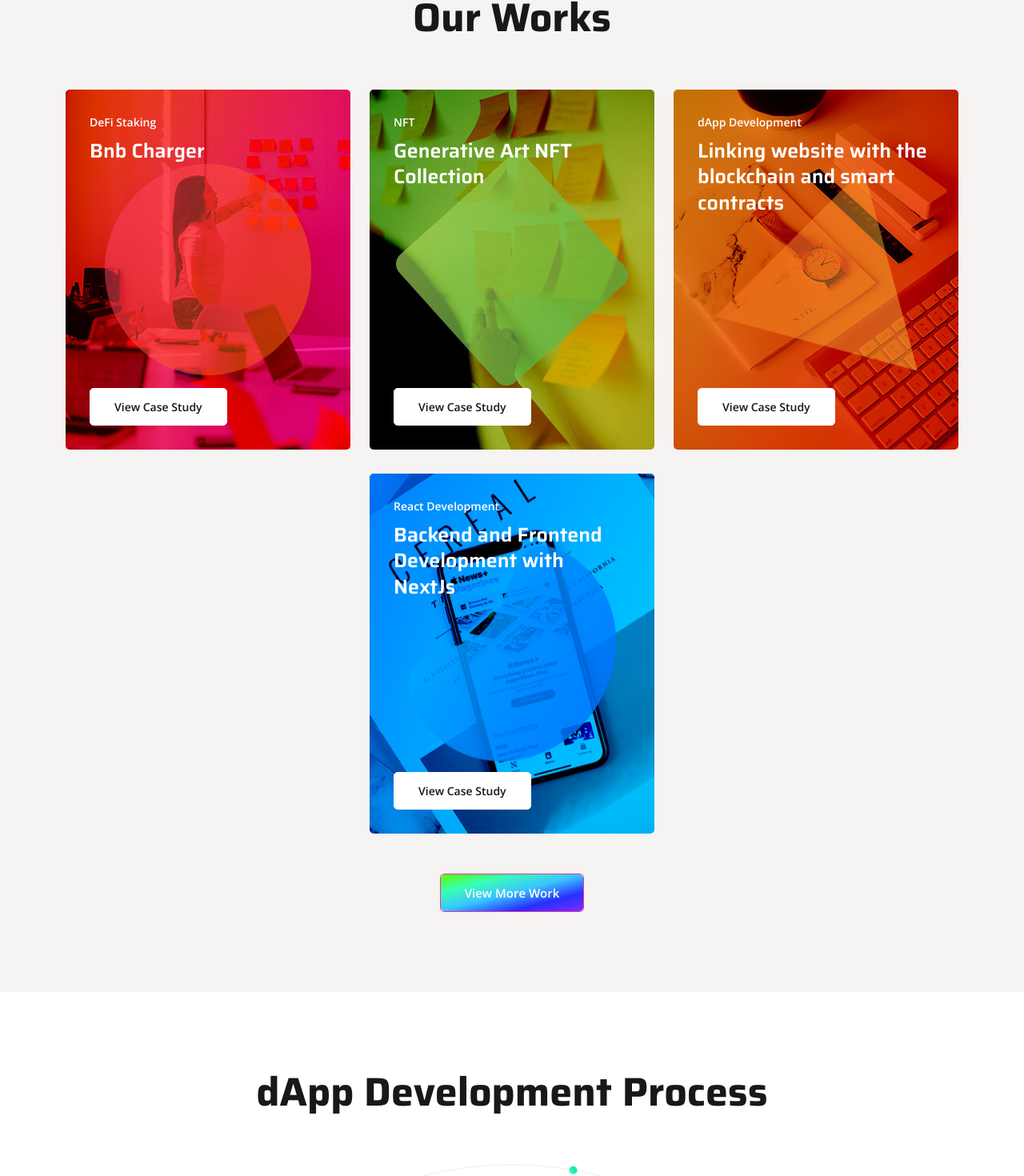
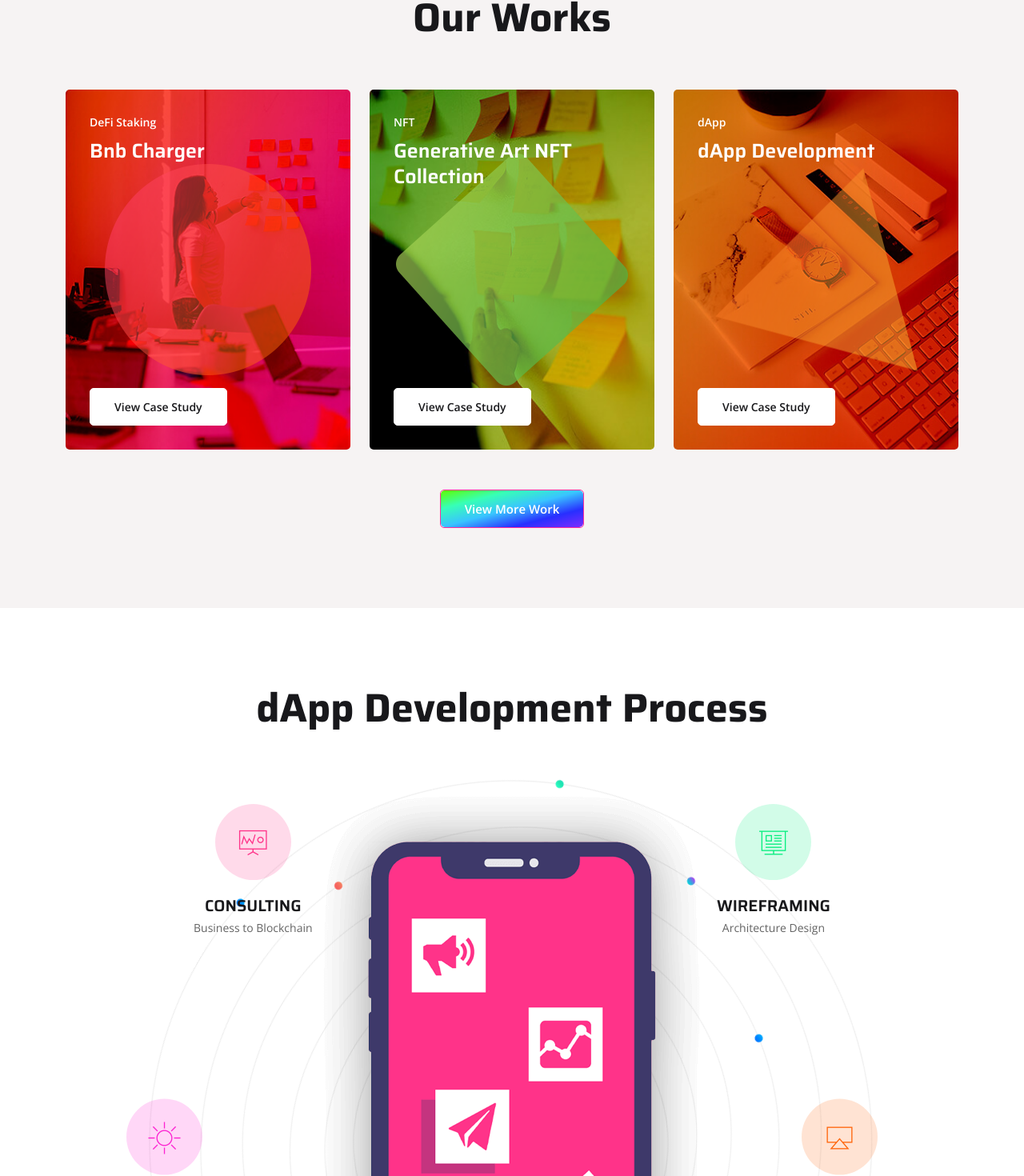
Before and after one commit to warrenseah/flagoneIo, a Next.js app: page / in a window 1280 px wide. Shown: the part 2679-4149 px from the top of the page at 80% size. Built offline with nearby package versions, Linux system fonts and the light colour scheme.

Commit message:
Update OurWorks.js

```diff
--- a/components/HomePages/DefaultHome/OurWorks.js
+++ b/components/HomePages/DefaultHome/OurWorks.js
@@ -101,64 +101,24 @@ const OurWorks = () => {
               >
                 <div className="content">
                   <span>
-                    <Link href="/portfolio-details">
-                      <a>dApp Development</a>
+                    <Link href="/portfolio-dapp-dev">
+                      <a>dApp</a>
                     </Link>
                   </span>
                   <h3>
-                    <Link href="/portfolio-details">
-                      <a>
-                        Linking website with the blockchain and smart contracts
-                      </a>
+                    <Link href="/portfolio-dapp-dev">
+                      <a>dApp Development</a>
                     </Link>
                   </h3>
                 </div>
 
-                <Link href="/portfolio-details">
+                <Link href="/portfolio-dapp-dev">
                   <a className="btn btn-primary">View Case Study</a>
                 </Link>
 
                 <div className="shape">
                   <img
                     src="/images/case-studies/studie-shape3.png"
-                    alt="logo"
-                  />
-                </div>
-              </div>
-            </div>
-
-            <div
-              className="col-lg-4 col-md-6"
-              data-aos="fade-up"
-              data-aos-duration="1200"
-              data-aos-delay="400"
-            >
-              <div
-                className="single-case-studies"
-                style={{
-                  backgroundImage: `url(/images/case-studies/studie4.jpg)`,
-                }}
-              >
-                <div className="content">
-                  <span>
-                    <Link href="/portfolio-details">
-                      <a>React Development</a>
-                    </Link>
-                  </span>
-                  <h3>
-                    <Link href="/portfolio-details">
-                      <a>Backend and Frontend Development with NextJs</a>
-                    </Link>
-                  </h3>
-                </div>
-
-                <Link href="/portfolio-details">
-                  <a className="btn btn-primary">View Case Study</a>
-                </Link>
-
-                <div className="shape">
-                  <img
-                    src="/images/case-studies/studie-shape4.png"
                     alt="logo"
                   />
                 </div>
```
